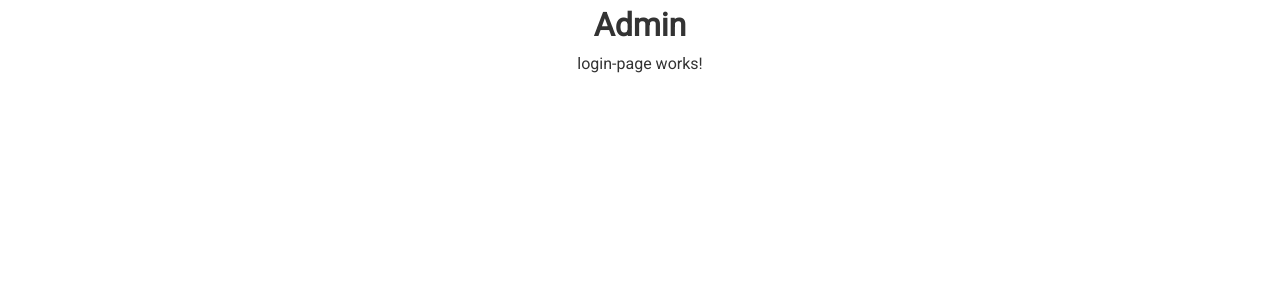
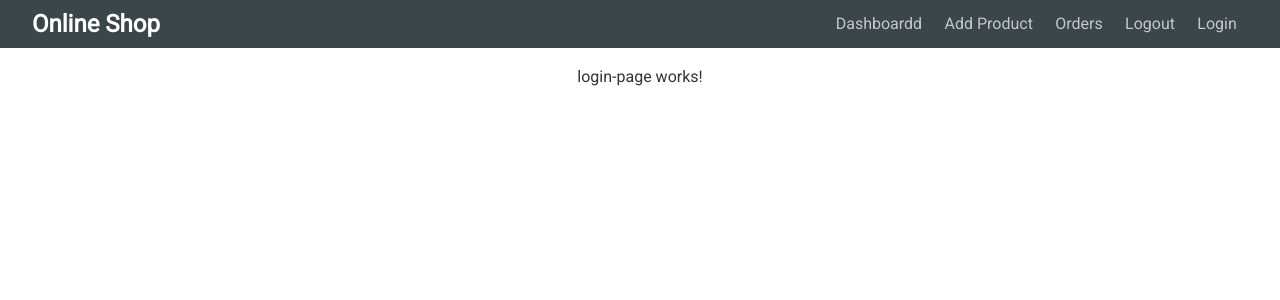
Before and after one commit to antonio63963/e-commerse, an Angular app in the folder app/: page /admin/login in a window 1280 px wide. Shown: the top 300 px of the page. Built offline with nearby package versions, Linux system fonts and the light colour scheme.

Commit message:
admin routing

```diff
--- a/app/src/app/admin/shared/admin-layout/admin-layout.component.html
+++ b/app/src/app/admin/shared/admin-layout/admin-layout.component.html
@@ -1,2 +1,24 @@
-<h1>Admin</h1>
-<router-outlet></router-outlet>
+<nav class="navbar bg-dark">
+  <h1 routerLink="/">Online Shop</h1>
+
+  <ul>
+    <li routerLinkActive="actrive">
+      <a [routerLink]="['/admin', 'dashboard']">Dashboardd</a>
+    </li>
+    <li routerLinkActive="actrive">
+      <a [routerLink]="['/admin', 'add']">Add Product</a>
+    </li>
+    <li routerLinkActive="actrive">
+      <a [routerLink]="['/admin', 'dashboard']">Orders</a>
+    </li>
+    <li routerLinkActive="actrive">
+      <a [routerLink]="['/admin', '']">Logout</a>
+    </li>
+    <li routerLinkActive="actrive">
+      <a [routerLink]="['/admin', 'login']">Login</a>
+    </li>
+  </ul>
+</nav>
+<div class="container">
+  <router-outlet></router-outlet>
+</div>
```
